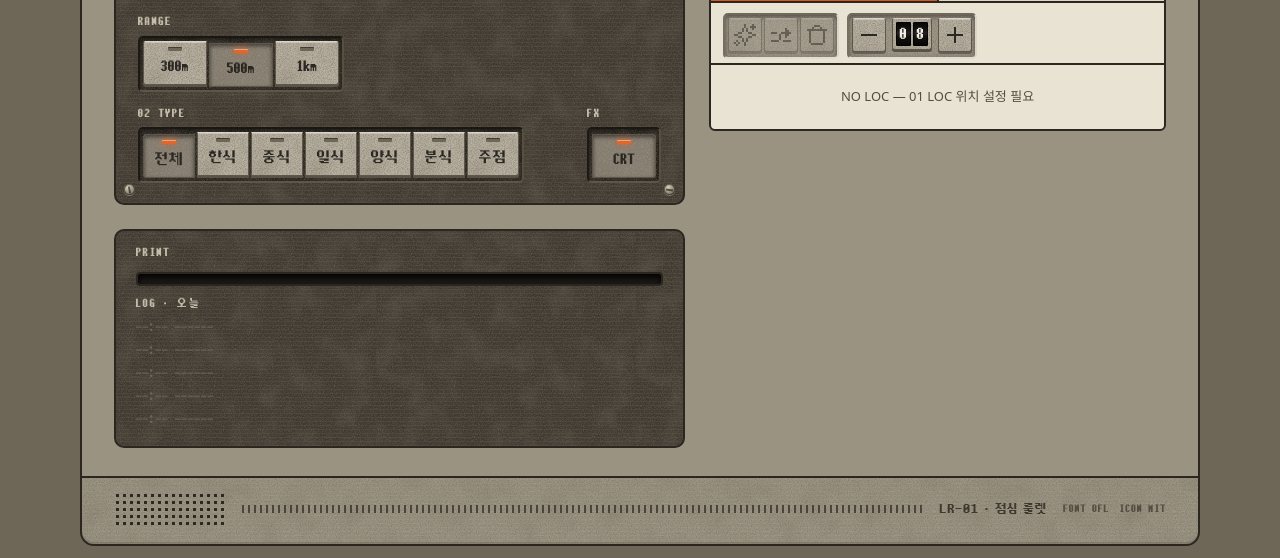
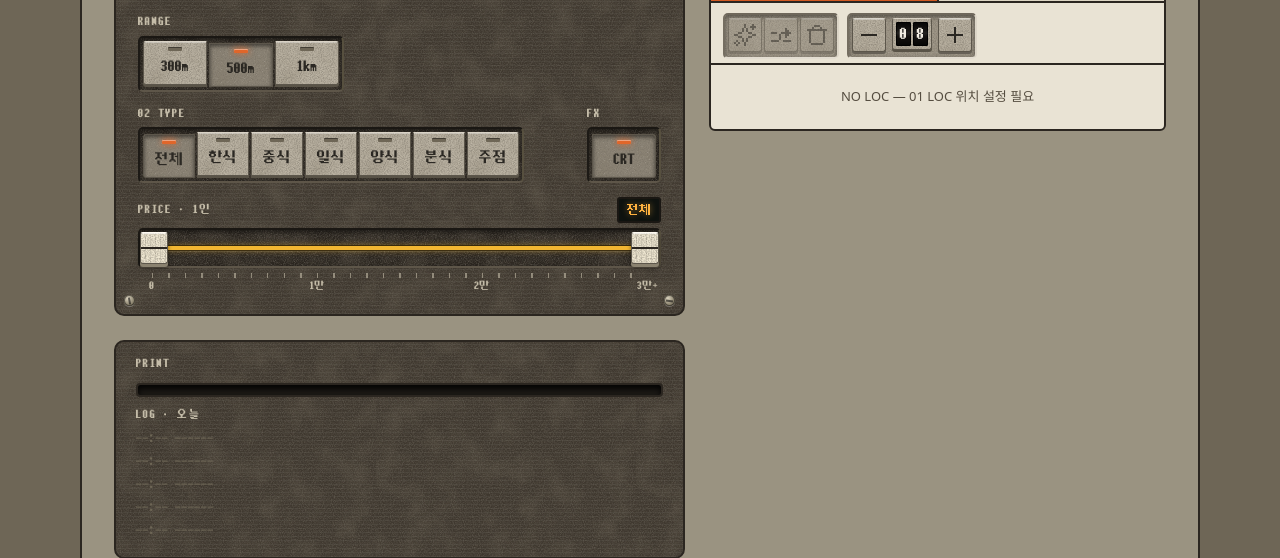
Before and after one commit to coldzero7362/lunch-roulette-app, a Laravel app: template resources/views/roulette.blade.php in a window 1280 px wide. Shown: the part 859-1417 px from the top of the page. Run offline with Laravel 12, Linux system fonts and the light colour scheme; the template is opened without the code that fills it, so the values that code supplies are empty; style sheets or scripts are compiled from the project's sources; some libraries are stand-ins or nearby versions.

Commit message:
Add an ivory dual-thumb price fader under the type keys
- Two range inputs stacked on one recessed rail; only the ivory fader
  caps (textured, centre index line, bottom lip) take the pointer
- Amber fill between the caps, tick ruler with 0 / 1만 / 2만 / 3만+
- 0–30,000원 in 1,000원 steps; the top end means no upper limit
- Caps can't cross (kept one step apart), keyboard arrows work, values
  announced as 원 / 상한 없음, remembered in localStorage
- Amber CRT readout: 전체 / ₩8,000 이상 / ₩8,000 – ₩15,000

Not yet used for filtering: Kakao Local returns no menu or price data.

Co-Authored-By: Claude Opus 5.5 <noreply@anthropic.com>

```diff
--- a/resources/css/roulette.css
+++ b/resources/css/roulette.css
@@ -357,6 +357,147 @@
 .rl-bank--wide { display: flex; align-items: flex-start; max-width: 100%; }
 .rl-bank--wide .rl-bank__slot { max-width: 100%; overflow-x: auto; scrollbar-width: none; }
 .rl-bank--wide .rl-bank__key { min-width: 52px; padding-inline: 10px; flex: none; }
+
+/* ---------- 가격대 페이더 (이중 슬라이더) ----------
+   음각 홈 속 레일 + 상아색 페이더 캡 두 개. 두 캡 사이 구간은 앰버로 켜짐.
+   input[type=range] 두 개를 겹치고, 캡(thumb)만 손으로 잡히게 한다. */
+
+.rl-fader { flex: 1 1 100%; display: flex; flex-direction: column; gap: 5px; min-width: 0; }
+
+.rl-fader__head { display: flex; align-items: center; justify-content: space-between; gap: 10px; }
+
+.rl-fader__out {
+    padding: 2px 8px;
+    border: 2px solid #1a1713;
+    border-radius: 3px;
+    background: var(--c-screen);
+    color: var(--c-phosphor-amber);
+    font-family: var(--font-pixel-mono);
+    font-size: 12px;
+    text-shadow: 0 0 6px rgb(255 178 63 / .55);
+    white-space: nowrap;
+}
+
+.rl-fader__slot {
+    --pad: 14px; /* 캡 절반 폭: 레일 양 끝을 캡 중심에 맞춤 */
+    position: relative;
+    height: 40px;
+    border-radius: 5px;
+    border-top: 2px solid #1a1713;
+    border-left: 2px solid #1d1a16;
+    border-bottom: 2px solid #5e5649;
+    border-right: 2px solid #57503f;
+    background-color: #2b2620;
+    background-image: var(--texture);
+    box-shadow: inset 0 2px 5px rgb(0 0 0 / .5);
+}
+
+/* 레일: 가운데 좁은 홈 */
+.rl-fader__rail {
+    position: absolute;
+    left: var(--pad);
+    right: var(--pad);
+    top: 50%;
+    height: 6px;
+    margin-top: -3px;
+    border-radius: 1px;
+    background: #0e0c0a;
+    box-shadow: inset 0 1px 2px rgb(0 0 0 / .9), 0 1px 0 rgb(255 255 255 / .08);
+}
+
+.rl-fader__fill {
+    position: absolute;
+    top: 1px;
+    bottom: 1px;
+    left: 0;
+    width: 100%;
+    background: var(--c-stripe-1);
+    box-shadow: 0 0 6px rgb(242 182 50 / .6);
+}
+
+.rl-fader__input {
+    position: absolute;
+    inset: 0;
+    width: 100%;
+    height: 100%;
+    margin: 0;
+    padding: 0 calc(var(--pad) - 14px);
+    background: none;
+    pointer-events: none; /* 캡만 잡힘 */
+    -webkit-appearance: none;
+    appearance: none;
+}
+
+.rl-fader__input:focus { outline: none; }
+
+.rl-fader__input::-webkit-slider-runnable-track { height: 100%; background: none; }
+.rl-fader__input::-moz-range-track { background: none; }
+
+/* 상아색 페이더 캡: 단색 + 질감, 위쪽 밝은 베벨, 가운데 눈금선, 아래 턱 */
+.rl-fader__input::-webkit-slider-thumb {
+    -webkit-appearance: none;
+    appearance: none;
+    width: 28px;
+    height: 32px;
+    margin-top: 2px;
+    border: 1px solid #5c564b;
+    border-top-color: #fffaf0;
+    border-radius: 3px;
+    background-color: #ece4cf;
+    background-image:
+        linear-gradient(transparent calc(50% - 1px), #2b2620 calc(50% - 1px) calc(50% + 1px), transparent calc(50% + 1px)),
+        repeating-linear-gradient(90deg, transparent 0 4px, rgb(0 0 0 / .09) 4px 5px),
+        var(--grain);
+    box-shadow: 0 3px 0 #8a8270, 0 4px 4px rgb(0 0 0 / .45), inset 0 1px 0 rgb(255 255 255 / .6);
+    cursor: grab;
+    pointer-events: auto;
+}
+
+.rl-fader__input::-moz-range-thumb {
+    width: 26px;
+    height: 30px;
+    border: 1px solid #5c564b;
+    border-top-color: #fffaf0;
+    border-radius: 3px;
+    background-color: #ece4cf;
+    background-image:
+        linear-gradient(transparent calc(50% - 1px), #2b2620 calc(50% - 1px) calc(50% + 1px), transparent calc(50% + 1px)),
+        repeating-linear-gradient(90deg, transparent 0 4px, rgb(0 0 0 / .09) 4px 5px);
+    box-shadow: 0 3px 0 #8a8270, 0 4px 4px rgb(0 0 0 / .45);
+    cursor: grab;
+    pointer-events: auto;
+}
+
+.rl-fader__input:active::-webkit-slider-thumb { cursor: grabbing; transform: translateY(1px); box-shadow: 0 2px 0 #8a8270, 0 2px 3px rgb(0 0 0 / .45); }
+.rl-fader__input:focus-visible::-webkit-slider-thumb { outline: 3px solid var(--c-stripe-1); outline-offset: 1px; }
+.rl-fader__input:focus-visible::-moz-range-thumb { outline: 3px solid var(--c-stripe-1); outline-offset: 1px; }
+
+/* 눈금 + 숫자 */
+.rl-fader__ticks {
+    position: relative;
+    display: flex;
+    justify-content: space-between;
+    margin: 0 calc(14px - 1em) 0;
+    padding-top: 6px;
+    font-family: var(--font-pixel-mono);
+    font-size: 10px;
+    letter-spacing: .04em;
+    color: var(--c-sky);
+}
+
+.rl-fader__ticks::before {
+    content: '';
+    position: absolute;
+    left: 1em;
+    right: 1em;
+    top: 0;
+    height: 5px;
+    background: repeating-linear-gradient(90deg, var(--c-sky) 0 1px, transparent 1px calc(100% / 30));
+    opacity: .6;
+}
+
+.rl-fader__ticks span { width: 2em; text-align: center; white-space: nowrap; }
+.rl-fader__ticks span:last-child { text-align: right; }
 
 /* ---------- 후보 수 · 자동 ---------- */
 
--- a/resources/js/roulette.js
+++ b/resources/js/roulette.js
@@ -86,6 +86,7 @@ const state = {
     candidates: [],      // 돌림판에 올라간 식당
     slots: SLOTS_DEFAULT, // 돌림판 칸 수
     types: new Set(),    // 고른 종류 (비면 전체)
+    price: { min: 0, max: 30000 }, // 1인 가격대 (max 30000 = 상한 없음). 걸러내기는 가격 데이터가 생기면 연결
     pinned: new Map(),   // 메뉴 찾기로 직접 넣은 식당 (id → place). 섞어도 빠지지 않음
     searchResults: [],
     rotation: 0,
@@ -1165,6 +1166,59 @@ function setStatus(message) {
     el.status.textContent = message;
 }
 
+/* ---------- 가격대 페이더 ---------- */
+
+const PRICE_KEY = 'lunch-roulette:price';
+const PRICE_MAX = 30000;
+const PRICE_STEP = 1000;
+
+function won(v) {
+    return `₩${v.toLocaleString('ko-KR')}`;
+}
+
+function renderPrice() {
+    const { min, max } = state.price;
+    const lo = $('price-min');
+    const hi = $('price-max');
+    lo.value = min;
+    hi.value = max;
+    // 레일 위 켜진 구간
+    const fill = $('price-fill');
+    fill.style.left = `${(min / PRICE_MAX) * 100}%`;
+    fill.style.width = `${((max - min) / PRICE_MAX) * 100}%`;
+    const open = max >= PRICE_MAX;
+    $('price-out').textContent = min === 0 && open ? '전체'
+        : open ? `${won(min)} 이상`
+        : `${won(min)} – ${won(max)}`;
+    lo.setAttribute('aria-valuetext', won(min));
+    hi.setAttribute('aria-valuetext', open ? '상한 없음' : won(max));
+    // 두 캡이 끝에서 겹치면 움직일 수 있는 쪽을 위로
+    lo.style.zIndex = min >= PRICE_MAX - PRICE_STEP ? '3' : '2';
+}
+
+function initPrice() {
+    try {
+        const saved = JSON.parse(localStorage.getItem(PRICE_KEY) ?? 'null');
+        if (saved && Number.isFinite(saved.min) && Number.isFinite(saved.max)) state.price = saved;
+    } catch { /* 비공개 모드 등 */ }
+
+    const lo = $('price-min');
+    const hi = $('price-max');
+    const onInput = (which) => {
+        let min = Number(lo.value);
+        let max = Number(hi.value);
+        // 캡끼리 넘어가지 않게: 최소 한 칸 간격
+        if (which === 'min' && min > max - PRICE_STEP) min = max - PRICE_STEP;
+        if (which === 'max' && max < min + PRICE_STEP) max = min + PRICE_STEP;
+        state.price = { min: Math.max(0, min), max: Math.min(PRICE_MAX, max) };
+        renderPrice();
+        try { localStorage.setItem(PRICE_KEY, JSON.stringify(state.price)); } catch { /* 무시 */ }
+    };
+    lo.addEventListener('input', () => onInput('min'));
+    hi.addEventListener('input', () => onInput('max'));
+    renderPrice();
+}
+
 /* ---------- CRT 효과 ---------- */
 
 const CRT_KEY = 'lunch-roulette:crt';
@@ -1294,6 +1348,7 @@ hydrateIcons();
 terminalInput(el.locInput);
 terminalInput(el.searchInput);
 initSlots();
+initPrice();
 initCrt();
 setTicketIdle();
 renderLog();
--- a/resources/views/roulette.blade.php
+++ b/resources/views/roulette.blade.php
@@ -92,6 +92,22 @@
                         <div class="rl-bank__slot">
                             <button id="crt-toggle" type="button" class="rl-bank__key" aria-pressed="true">CRT</button>
                         </div>
+                    </div>
+
+                    {{-- 가격대: 상아색 페이더 캡 두 개 (최저 / 최고) --}}
+                    <div class="rl-fader" role="group" aria-labelledby="lbl-price">
+                        <div class="rl-fader__head">
+                            <span id="lbl-price" class="rl-console__label">PRICE · 1인</span>
+                            <output id="price-out" class="rl-fader__out" for="price-min price-max">전체</output>
+                        </div>
+                        <div class="rl-fader__slot">
+                            <div class="rl-fader__rail" aria-hidden="true"><span id="price-fill" class="rl-fader__fill"></span></div>
+                            <label for="price-min" class="sr-only">최저 가격</label>
+                            <input id="price-min" class="rl-fader__input" type="range" min="0" max="30000" step="1000" value="0">
+                            <label for="price-max" class="sr-only">최고 가격</label>
+                            <input id="price-max" class="rl-fader__input" type="range" min="0" max="30000" step="1000" value="30000">
+                        </div>
+                        <div class="rl-fader__ticks" aria-hidden="true"><span>0</span><span>1만</span><span>2만</span><span>3만+</span></div>
                     </div>
                 </div>
             </section>
```
